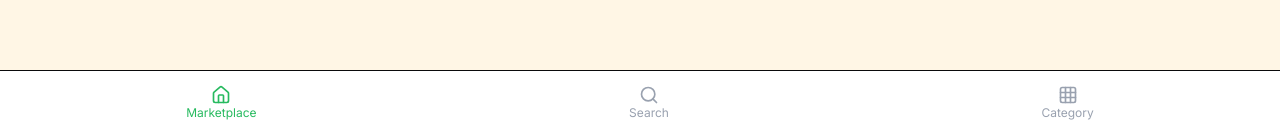
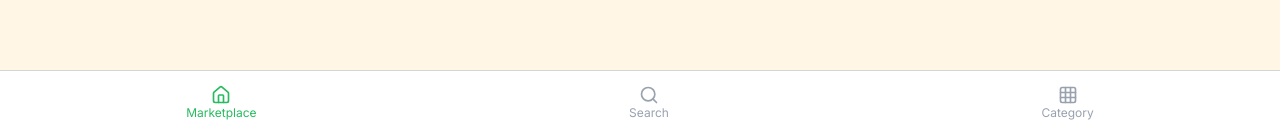
Before and after one commit to data-totems/preorder, a Next.js app: page /store in a window 1280 px wide. Shown: the part 665-797 px from the top of the page. Built offline with nearby package versions, Linux system fonts and the light colour scheme; no server answers.

Commit message:
fix(theme): restore @custom-variant dark no-op + @layer base border reset
Without these, shadcn primitives' bare `border` classes paint currentColor,
and `dark:` variants fire on prefers-color-scheme:dark against light tokens.

```diff
--- a/app/globals.css
+++ b/app/globals.css
@@ -1,4 +1,5 @@
 @import "tailwindcss";
+@custom-variant dark (&:is(.dark *));
 @import "tw-animate-css";
 
 @theme inline {
@@ -70,8 +71,14 @@
   --spring:  cubic-bezier(0.34, 1.56, 0.64, 1);
 }
 
-body {
-  background-color: var(--color-background);
-  color: var(--color-foreground);
-  font-family: var(--font-sans);
+@layer base {
+  * {
+    border-color: var(--color-border);
+    outline-color: color-mix(in oklch, var(--color-ring) 50%, transparent);
+  }
+  body {
+    background-color: var(--color-background);
+    color: var(--color-foreground);
+    font-family: var(--font-sans);
+  }
 }
--- a/app/layout.tsx
+++ b/app/layout.tsx
@@ -22,7 +22,7 @@ export default function RootLayout({ children }: Readonly<{ children: React.Reac
       <body className="antialiased font-sans">
         <AuthProvider>
           {children}
-          <Toaster />
+          <Toaster theme="light" />
         </AuthProvider>
       </body>
     </html>
```
